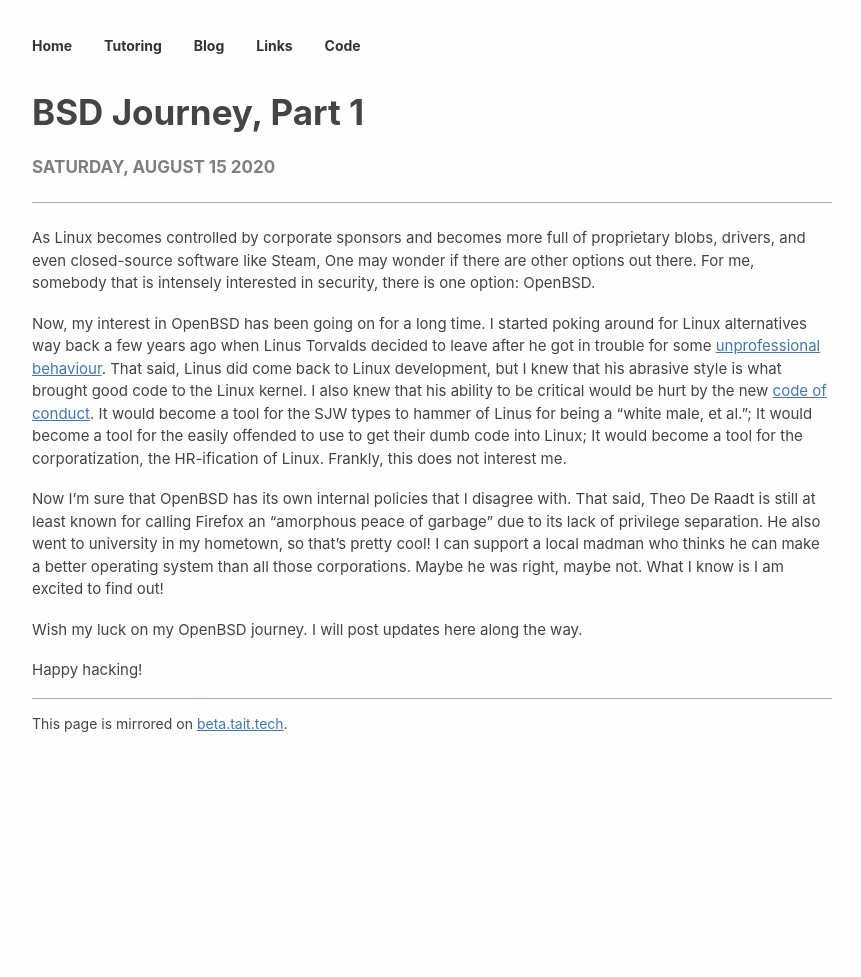
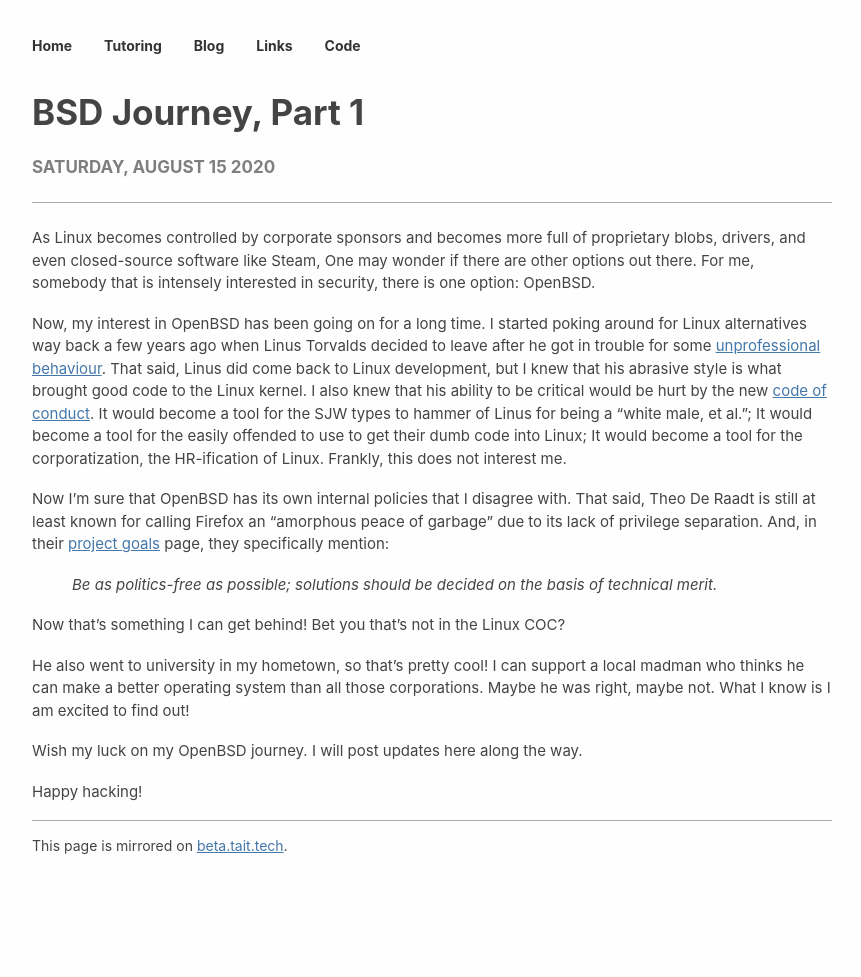
Before and after one commit to TTWNO/tait.tech, a Jekyll site: the page built from _posts/2020-08-15-openbsd1.md, in a window 1280 px wide. Shown: the whole page, without its empty margins (208-1069 px from the left). Built offline with Jekyll 4.4.1, drawn with Linux system fonts in a browser that asks for light colours; before the commit the page ends 900 px from its top, so only the background shows below that.

Commit message:
Update BSD I post

```diff
--- a/_posts/2020-08-15-openbsd1.md
+++ b/_posts/2020-08-15-openbsd1.md
@@ -21,6 +21,13 @@
 
 Now I'm sure that OpenBSD has its own internal policies that I disagree with.
 That said, Theo De Raadt is still at least known for calling Firefox an "amorphous peace of garbage" due to its lack of privilege separation.
+And, in their [project goals](https://openbsd.org/goals.html) page, they specifically mention:
+
+> Be as politics-free as possible; solutions should be decided on the basis of technical merit.
+
+Now that's something I can get behind!
+Bet you that's not in the Linux COC?
+
 He also went to university in my hometown, so that's pretty cool!
 I can support a local madman who thinks he can make a better operating system than all those corporations.
 Maybe he was right, maybe not. What I know is I am excited to find out!
```
